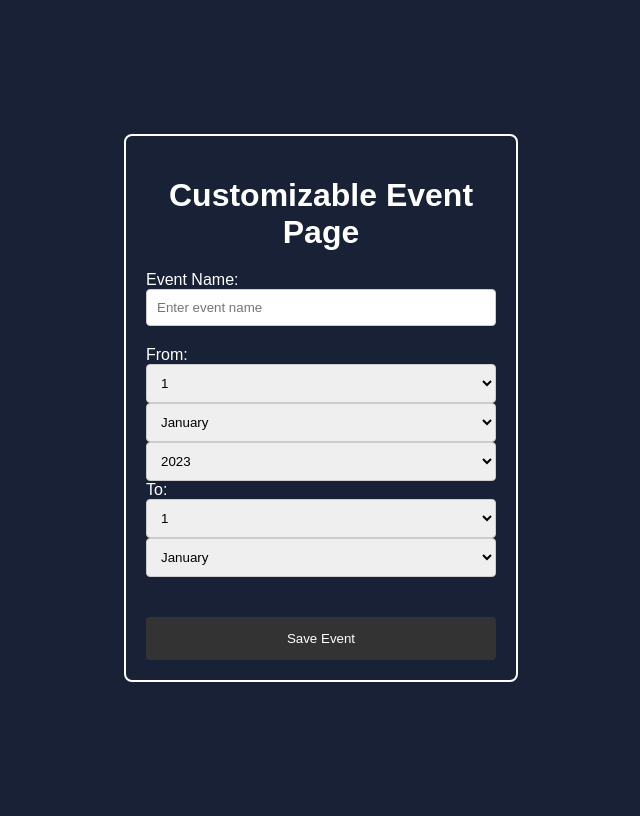
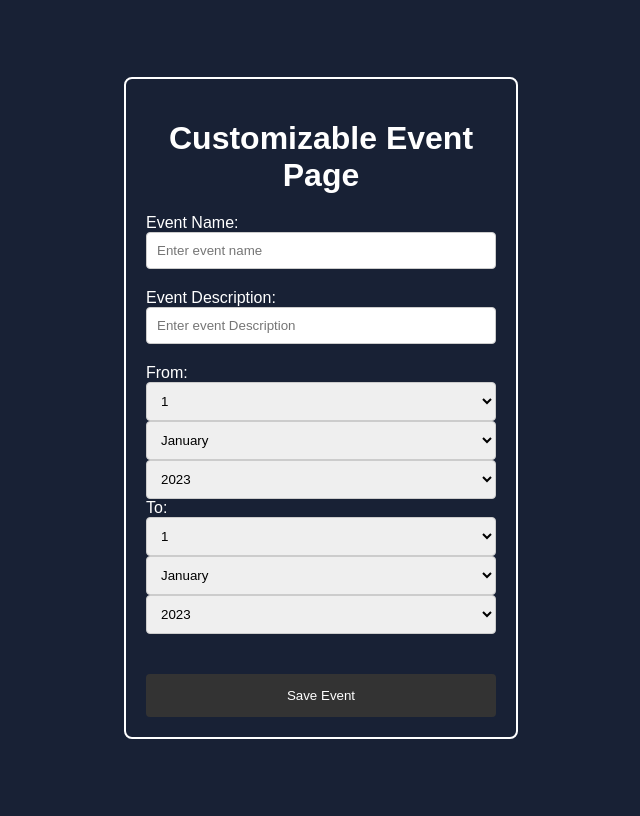
Before and after one commit to stevenjknaack/team-scheduler, a Flask app: template templates/event.html in a window 1280 px wide. Shown: the whole page, without its empty margins (319-959 px from the left). Run offline with Flask 3, Linux system fonts and the light colour scheme; the template is opened without the code that fills it, so the values that code supplies are empty.

Commit message:
succesful event creation. Times are harcoded now, to be changed later.

```diff
--- a/backend/app.py
+++ b/backend/app.py
@@ -4,7 +4,7 @@ from flask import Flask, render_template, request, redirect, url_for, session, j
 from flask_cors import CORS
 import mysql.connector
 import mysecrets
-import bcrypt
+#import bcrypt
 import os
 
 app = Flask(__name__, root_path=os.path.join(os.path.dirname(os.path.abspath(__file__)), '..'))
@@ -103,25 +103,36 @@ def signup_request():
     db.close()
     return jsonify(status='success')
     #return render_template('login.html')
+@app.route('/eventCreate', methods=['POST', 'GET'])
+def eventCreate():
+    if 'username' in session :
+        return render_template('event.html', username=session['username'])
 @app.route('/saveEvent', methods=['POST', 'GET'])
 def saveEvent():
     if request.method == 'POST':
         # Get event data from the HTML form
         event_name = request.form.get('event_name')
-        event_day = request.form.get('event_day')
-        event_month = request.form.get('event_month')
-        event_year = request.form.get('event_year')
+        event_description = request.form.get('event_description')
+        start_day = request.form.get('start_day')
+        start_month = request.form.get('start_month')
+        start_year = request.form.get('start_year')
+        end_day = request.form.get('end_day')
+        end_month = request.form.get('end_month')
+        end_year = request.form.get('end_year')
 
         # Combine the date components into a single string
-        time_range = event_day + ' ' + event_month + ' ' + event_year
-
+        start_date = f"{start_year}-{start_month}-{start_day}"
+        end_date = f"{end_year}-{end_month}-{end_day}"
+        print("the values are: ", start_date, end_date)
+        start_time = "9:00:00"
+        end_time = "21:00:00"
         # Connect to the database
         db = get_db_connection()
         cursor = db.cursor()
 
         # Insert the event data into the "savedEvent" table
-        query = "INSERT INTO savedEvent (event_name, time_range) VALUES (%s, %s);"
-        values = (event_name, time_range)
+        query = "INSERT INTO saved_event (event_name, start_date, end_date, start_time, end_time, event_description) VALUES (%s, %s, %s, %s, %s, %s);"
+        values = (event_name, start_date, end_date, start_time, end_time, event_description)
         cursor.execute(query, values)
 
         # Commit the changes to the database
@@ -131,9 +142,6 @@ def saveEvent():
         cursor.close()
         db.close()
 
-        # Return a success JSON response
-        return jsonify(status='success')
-
     # Handle GET requests (if needed)
     return redirect(url_for('index'))
 
--- a/templates/event.html
+++ b/templates/event.html
@@ -49,8 +49,12 @@
                 <input type="text" id="event_name" name="event_name" placeholder="Enter event name" required>
             </div>
             <div class="form-group">
-                <label for="event_date">From:</label>
-                <select id="event_day" name="event_day">
+                <label for="event_description">Event Description:</label>
+                <input type="text" id="event_description" name="event_description" placeholder="Enter event Description" required>
+            </div>
+            <div class="form-group">
+                <label for="start_day">From:</label>
+                <select id="start_day" name="start_day">
                     <option value="1">1</option>
                     <option value="2">2</option>
                     <option value="3">3</option>
@@ -84,7 +88,7 @@
                     <option value="31">31</option>
                     <!-- Add more day options as needed -->
                 </select>
-                <select id="event_month" name="event_month">
+                <select id="start_month" name="start_month">
                     <option value="1">January</option>
                     <option value="2">February</option>
                     <option value="3">March</option>
@@ -99,13 +103,13 @@
                     <option value="12">December</option>
                     <!-- Add more month options as needed -->
                 </select>
-                <select id="event_year" name="event_year">
+                <select id="start_year" name="start_year">
                     <option value="2023">2023</option>
                     <option value="2024">2024</option>
                     <!-- Add more year options as needed -->
                 </select>
-                <label for="event_date">To:</label>
-                <select id="event_day" name="event_day">
+                <label for="end_day">To:</label>
+                <select id="end_day" name="end_day">
                     <option value="1">1</option>
                     <option value="2">2</option>
                     <option value="3">3</option>
@@ -139,7 +143,7 @@
                     <option value="31">31</option>
                     <!-- Add more day options as needed -->
                 </select>
-                <select id="event_month" name="event_month">
+                <select id="end_month" name="end_month">
                     <option value="1">January</option>
                     <option value="2">February</option>
                     <option value="3">March</option>
@@ -153,6 +157,11 @@
                     <option value="11">November</option>
                     <option value="12">December</option>
                     <!-- Add more month options as needed -->
+                </select>
+                <select id="end_year" name="end_year">
+                    <option value="2023">2023</option>
+                    <option value="2024">2024</option>
+                    <!-- Add more year options as needed -->
                 </select>
             </div>
             <div class="navbar-right">
```
